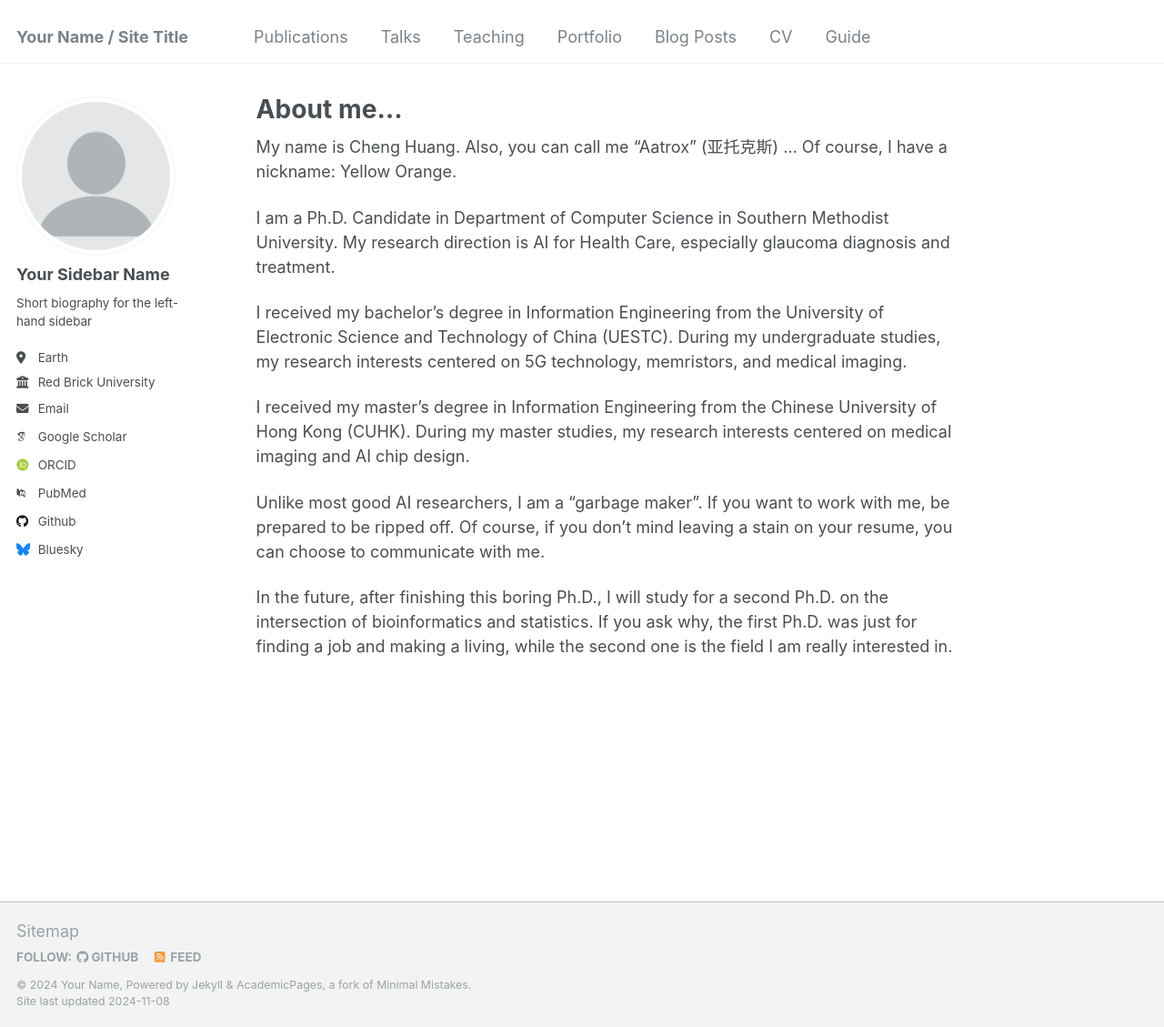
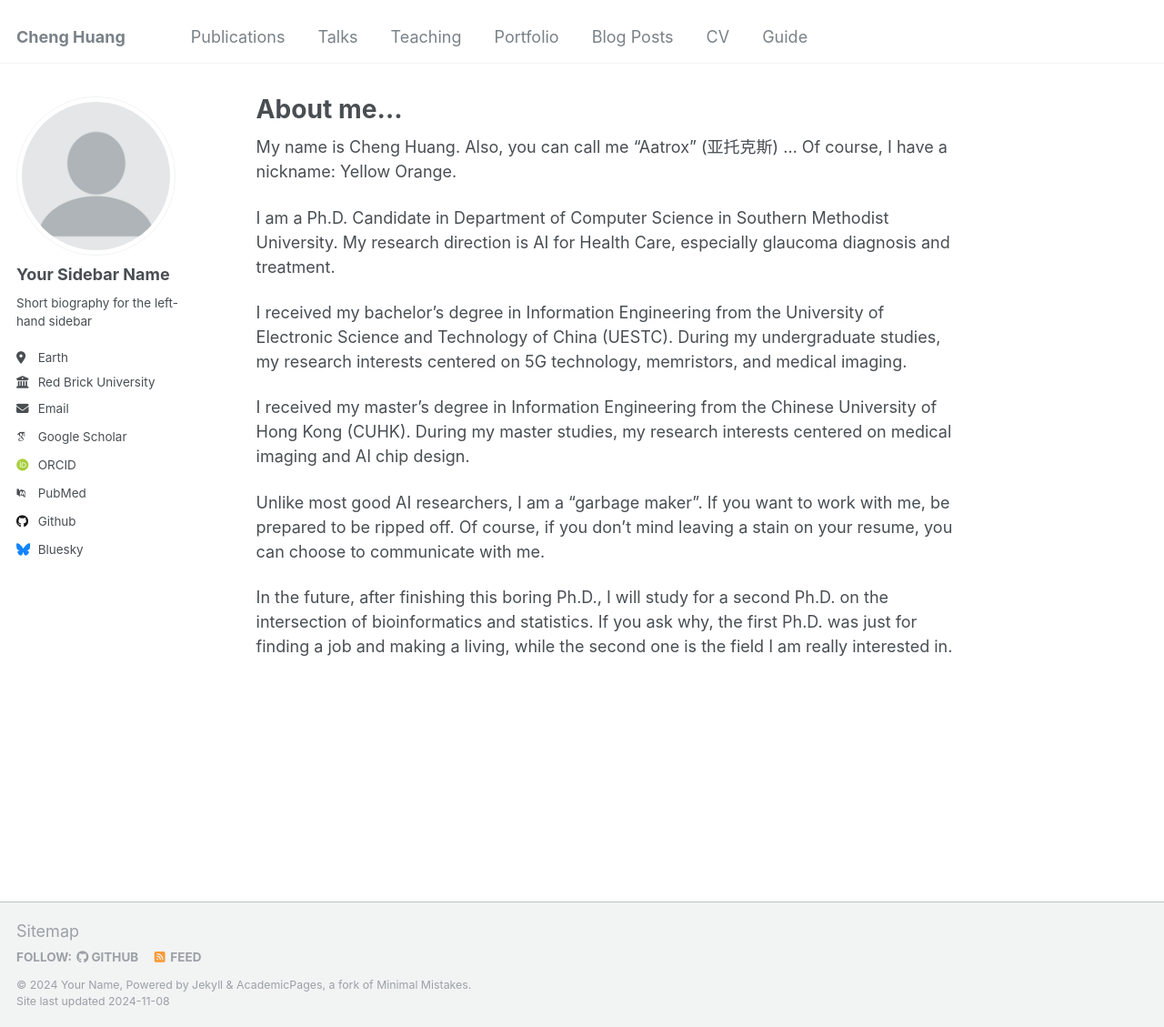
Before and after one commit to CH-YellowOrange/Aatrox-Cheng.github.io, a Jekyll site: the page built from _pages/about.md, in a window 1280 px wide and 1129 px high. Shown: the whole window at 91% size. Built offline with Jekyll 4.4.1, drawn with Linux system fonts in a browser that asks for light colours; some web fonts are replaced.

Commit message:
Update _config.yml

```diff
--- a/_config.yml
+++ b/_config.yml
@@ -8,7 +8,7 @@
 
 # Basic Site Settings
 locale                   : "en-US"
-title                    : "Your Name / Site Title"
+title                    : "Cheng Huang"
 title_separator          : "-"
 name                     : &name "Your Name"
 description              : &description "personal description"
@@ -32,7 +32,7 @@ author:
 
   # Academic websites
   arxiv            : # URL - Update with the correct link to your profile
-  googlescholar    : "https://scholar.google.com/citations?user=PS_CX0AAAAAJ"
+  googlescholar    : "https://scholar.google.com/citations?hl=zh-CN&user=Nu6MoooAAAAJ"
   impactstory      : # URL
   orcid            : "http://orcid.org/yourorcidurl"
   semantic         : # URL
```
